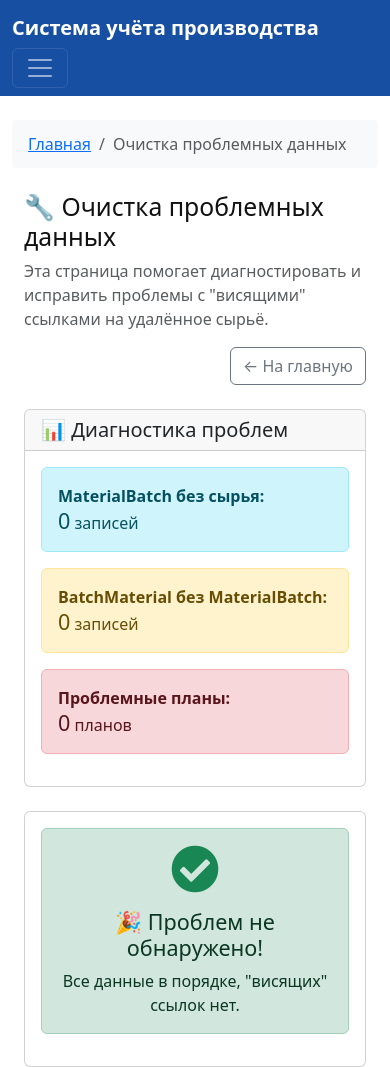
After one commit to Ildaku/asi, a Flask app: page /admin/cleanup_orphaned_data in a window 390 px wide. The commit adds this page. Run offline with Flask 3, Linux system fonts and the light colour scheme; a user stored in the database is signed in; tables that the repository leaves empty hold one stand-in row (values such as "Sample post"); some libraries are stand-ins or nearby versions.

Commit message:
очистка проблемных данных

```diff
--- a/app/routes.py
+++ b/app/routes.py
@@ -1832,3 +1832,98 @@ def edit_product_recipe(product_id):
             db.session.rollback()
             flash(f'Ошибка при обновлении рецептуры: {str(e)}', 'error')
             return redirect(url_for('edit_product_recipe', product_id=product_id))
+
+@app.route('/admin/cleanup_orphaned_data')
+@admin_required
+def cleanup_orphaned_data():
+    """Временный маршрут для очистки 'висящих' ссылок на удалённое сырьё"""
+
+    try:
+        # Диагностика: находим "висящие" ссылки
+        orphaned_material_batches = db.session.query(MaterialBatch).filter(
+            ~MaterialBatch.material_id.in_(
+                db.session.query(RawMaterial.id)
+            )
+        ).all()
+
+        orphaned_batch_materials = db.session.query(BatchMaterial).filter(
+            ~BatchMaterial.material_batch_id.in_(
+                db.session.query(MaterialBatch.id)
+            )
+        ).all()
+
+        # Диагностика: находим планы с проблемами
+        problematic_plans = []
+        for plan in ProductionPlan.query.all():
+            try:
+                # Пытаемся загрузить связанные данные
+                for batch in plan.batches:
+                    for batch_material in batch.materials:
+                        if not batch_material.material_batch or not batch_material.material_batch.material:
+                            problematic_plans.append({
+                                'id': plan.id,
+                                'batch_number': plan.batch_number,
+                                'product': plan.product.name if plan.product else 'Неизвестно',
+                                'status': plan.status,
+                                'problem': 'Ссылка на удалённое сырьё'
+                            })
+                            break
+            except Exception as e:
+                problematic_plans.append({
+                    'id': plan.id,
+                    'batch_number': plan.batch_number,
+                    'product': 'Ошибка загрузки',
+                    'status': 'Ошибка',
+                    'problem': f'Ошибка: {str(e)}'
+                })
+
+        if request.method == 'POST':
+            # Выполняем очистку
+            action = request.form.get('action')
+
+            if action == 'cleanup_material_batches':
+                # Удаляем "висящие" MaterialBatch
+                count = 0
+                for orphan in orphaned_material_batches:
+                    db.session.delete(orphan)
+                    count += 1
+                db.session.commit()
+                flash(f'Удалено {count} "висящих" MaterialBatch', 'success')
+
+            elif action == 'cleanup_batch_materials':
+                # Удаляем "висящие" BatchMaterial
+                count = 0
+                for orphan in orphaned_batch_materials:
+                    db.session.delete(orphan)
+                    count += 1
+                db.session.commit()
+                flash(f'Удалено {count} "висящих" BatchMaterial', 'success')
+
+            elif action == 'cleanup_all':
+                # Удаляем всё "висящее"
+                count_mb = 0
+                for orphan in orphaned_material_batches:
+                    db.session.delete(orphan)
+                    count_mb += 1
+
+                count_bm = 0
+                for orphan in orphaned_batch_materials:
+                    db.session.delete(orphan)
+                    count_bm += 1
+
+                db.session.commit()
+                flash(f'Удалено {count_mb} MaterialBatch и {count_bm} BatchMaterial', 'success')
+
+            # Перезагружаем страницу для обновления данных
+            return redirect(url_for('cleanup_orphaned_data'))
+
+        return render_template(
+            'cleanup_orphaned_data.html',
+            orphaned_material_batches=orphaned_material_batches,
+            orphaned_batch_materials=orphaned_batch_materials,
+            problematic_plans=problematic_plans
+        )
+
+    except Exception as e:
+        flash(f'Ошибка при диагностике: {str(e)}', 'error')
+        return redirect(url_for('index'))
--- a/app/templates/base.html
+++ b/app/templates/base.html
@@ -128,6 +128,14 @@
                         Отчёты
                     </a>
                 </li>
+                {% if user and user.is_admin() %}
+                <li class="nav-item">
+                    <a class="nav-link" href="/admin/cleanup_orphaned_data"
+                       data-bs-toggle="tooltip" title="Очистка проблемных данных (только для администраторов)">
+                        🔧 Очистка данных
+                    </a>
+                </li>
+                {% endif %}
             </ul>
             <ul class="navbar-nav ms-auto">
                 {% if user %}
--- /dev/null
+++ b/app/templates/cleanup_orphaned_data.html
@@ -0,0 +1,220 @@
+{% extends 'base.html' %}
+{% block title %}Очистка проблемных данных | Planner2{% endblock %}
+
+{% block breadcrumb %}
+<nav aria-label="breadcrumb">
+    <ol class="breadcrumb">
+        <li class="breadcrumb-item"><a href="{{ url_for('index') }}">Главная</a></li>
+        <li class="breadcrumb-item active">Очистка проблемных данных</li>
+    </ol>
+</nav>
+{% endblock %}
+
+{% block content %}
+<div class="container mt-4">
+    <div class="row mb-4">
+        <div class="col-md-8">
+            <h2>🔧 Очистка проблемных данных</h2>
+            <p class="text-muted">
+                Эта страница помогает диагностировать и исправить проблемы с "висящими" ссылками на удалённое сырьё.
+            </p>
+        </div>
+        <div class="col-md-4 text-end">
+            <a href="{{ url_for('index') }}" class="btn btn-outline-secondary">← На главную</a>
+        </div>
+    </div>
+
+    <!-- Диагностика -->
+    <div class="card mb-4">
+        <div class="card-header">
+            <h5 class="card-title mb-0">📊 Диагностика проблем</h5>
+        </div>
+        <div class="card-body">
+            <div class="row">
+                <div class="col-md-4">
+                    <div class="alert alert-info">
+                        <strong>MaterialBatch без сырья:</strong><br>
+                        <span class="h4">{{ orphaned_material_batches|length }}</span> записей
+                    </div>
+                </div>
+                <div class="col-md-4">
+                    <div class="alert alert-warning">
+                        <strong>BatchMaterial без MaterialBatch:</strong><br>
+                        <span class="h4">{{ orphaned_batch_materials|length }}</span> записей
+                    </div>
+                </div>
+                <div class="col-md-4">
+                    <div class="alert alert-danger">
+                        <strong>Проблемные планы:</strong><br>
+                        <span class="h4">{{ problematic_plans|length }}</span> планов
+                    </div>
+                </div>
+            </div>
+        </div>
+    </div>
+
+    <!-- Детальная информация -->
+    {% if orphaned_material_batches or orphaned_batch_materials or problematic_plans %}
+
+    <!-- MaterialBatch без сырья -->
+    {% if orphaned_material_batches %}
+    <div class="card mb-4">
+        <div class="card-header">
+            <h5 class="card-title mb-0">❌ MaterialBatch без существующего сырья</h5>
+        </div>
+        <div class="card-body">
+            <div class="table-responsive">
+                <table class="table table-sm">
+                    <thead>
+                        <tr>
+                            <th>ID</th>
+                            <th>ID сырья</th>
+                            <th>Номер партии</th>
+                            <th>Количество</th>
+                            <th>Дата создания</th>
+                        </tr>
+                    </thead>
+                    <tbody>
+                        {% for mb in orphaned_material_batches %}
+                        <tr>
+                            <td>{{ mb.id }}</td>
+                            <td><span class="text-danger">{{ mb.material_id }}</span> (удалено)</td>
+                            <td>{{ mb.batch_number }}</td>
+                            <td>{{ "%.2f"|format(mb.quantity) }} кг</td>
+                            <td>{{ mb.created_at.strftime('%d.%m.%Y %H:%M') if mb.created_at else 'Не указано' }}</td>
+                        </tr>
+                        {% endfor %}
+                    </tbody>
+                </table>
+            </div>
+        </div>
+    </div>
+    {% endif %}
+
+    <!-- BatchMaterial без MaterialBatch -->
+    {% if orphaned_batch_materials %}
+    <div class="card mb-4">
+        <div class="card-header">
+            <h5 class="card-title mb-0">❌ BatchMaterial без существующего MaterialBatch</h5>
+        </div>
+        <div class="card-body">
+            <div class="table-responsive">
+                <table class="table table-sm">
+                    <thead>
+                        <tr>
+                            <th>ID</th>
+                            <th>ID MaterialBatch</th>
+                            <th>ID замеса</th>
+                            <th>Количество</th>
+                            <th>Дата создания</th>
+                        </tr>
+                    </thead>
+                    <tbody>
+                        {% for bm in orphaned_batch_materials %}
+                        <tr>
+                            <td>{{ bm.id }}</td>
+                            <td><span class="text-danger">{{ bm.material_batch_id }}</span> (удалено)</td>
+                            <td>{{ bm.batch_id }}</td>
+                            <td>{{ "%.2f"|format(bm.quantity) }} кг</td>
+                            <td>{{ bm.created_at.strftime('%d.%m.%Y %H:%M') if bm.created_at else 'Не указано' }}</td>
+                        </tr>
+                        {% endfor %}
+                    </tbody>
+                </table>
+            </div>
+        </div>
+    </div>
+    {% endif %}
+
+    <!-- Проблемные планы -->
+    {% if problematic_plans %}
+    <div class="card mb-4">
+        <div class="card-header">
+            <h5 class="card-title mb-0">⚠️ Планы с проблемами</h5>
+        </div>
+        <div class="card-body">
+            <div class="table-responsive">
+                <table class="table table-sm">
+                    <thead>
+                        <tr>
+                            <th>ID плана</th>
+                            <th>Номер партии</th>
+                            <th>Продукт</th>
+                            <th>Статус</th>
+                            <th>Проблема</th>
+                        </tr>
+                    </thead>
+                    <tbody>
+                        {% for plan in problematic_plans %}
+                        <tr>
+                            <td>{{ plan.id }}</td>
+                            <td>{{ plan.batch_number }}</td>
+                            <td>{{ plan.product }}</td>
+                            <td>
+                                <span class="badge bg-{{ 'success' if plan.status == 'завершен' else 'warning' }}">
+                                    {{ plan.status }}
+                                </span>
+                            </td>
+                            <td>{{ plan.problem }}</td>
+                        </tr>
+                        {% endfor %}
+                    </tbody>
+                </table>
+            </div>
+        </div>
+    </div>
+    {% endif %}
+
+    <!-- Кнопки очистки -->
+    <div class="card mb-4">
+        <div class="card-header">
+            <h5 class="card-title mb-0">🧹 Очистка данных</h5>
+        </div>
+        <div class="card-body">
+            <div class="alert alert-warning">
+                <i class="fas fa-exclamation-triangle"></i>
+                <strong>Внимание!</strong> Очистка удалит "висящие" ссылки. Это действие нельзя отменить.
+            </div>
+
+            <form method="POST" class="d-inline">
+                {% if orphaned_material_batches %}
+                <button type="submit" name="action" value="cleanup_material_batches"
+                        class="btn btn-warning me-2"
+                        onclick="return confirm('Удалить {{ orphaned_material_batches|length }} MaterialBatch без сырья?')">
+                    <i class="fas fa-trash"></i> Очистить MaterialBatch
+                </button>
+                {% endif %}
+
+                {% if orphaned_batch_materials %}
+                <button type="submit" name="action" value="cleanup_batch_materials"
+                        class="btn btn-warning me-2"
+                        onclick="return confirm('Удалить {{ orphaned_batch_materials|length }} BatchMaterial без MaterialBatch?')">
+                    <i class="fas fa-trash"></i> Очистить BatchMaterial
+                </button>
+                {% endif %}
+
+                {% if orphaned_material_batches or orphaned_batch_materials %}
+                <button type="submit" name="action" value="cleanup_all"
+                        class="btn btn-danger"
+                        onclick="return confirm('Удалить ВСЕ проблемные записи? Это действие нельзя отменить!')">
+                    <i class="fas fa-broom"></i> Очистить всё
+                </button>
+                {% endif %}
+            </form>
+        </div>
+    </div>
+
+    {% else %}
+    <!-- Нет проблем -->
+    <div class="card">
+        <div class="card-body text-center">
+            <div class="alert alert-success">
+                <i class="fas fa-check-circle fa-3x text-success mb-3"></i>
+                <h4>🎉 Проблем не обнаружено!</h4>
+                <p class="mb-0">Все данные в порядке, "висящих" ссылок нет.</p>
+            </div>
+        </div>
+    </div>
+    {% endif %}
+</div>
+{% endblock %}
```
Also changed, not shown: add_new_user.py (added, +135 -0 lines).
